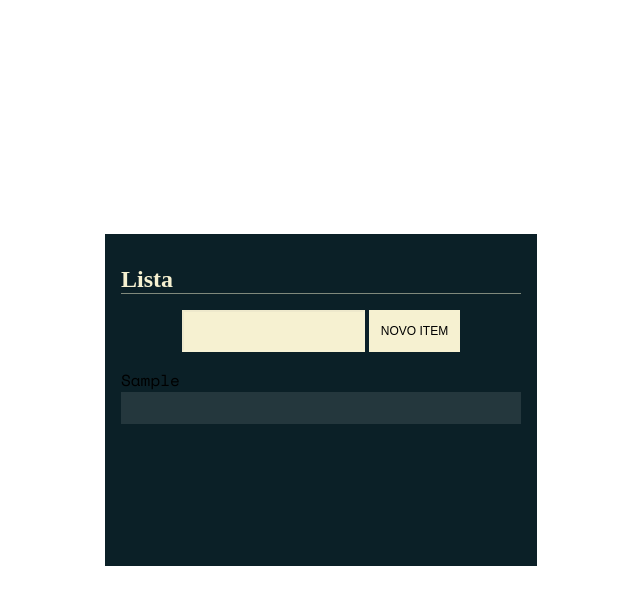
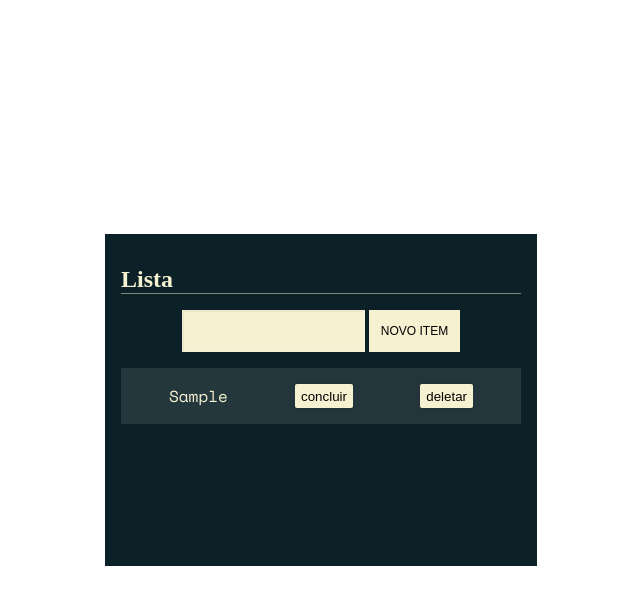
Before and after one commit to Farrush/ManipulandoAtributos, a plain HTML site: page exemplo-dom-inicio/index.html in a window 1280 px wide. Both pictures are taken after typing "Sample" into the empty fields and a click on the button "NOVO ITEM". Shown: the whole page, without its empty margins (319-959 px from the left). Drawn offline with nearby package versions, Linux system fonts and the light colour scheme; a web font is replaced by a local one.

Commit message:
First Commit

```diff
--- a/exemplo-dom-inicio/assets/js/script.js
+++ b/exemplo-dom-inicio/assets/js/script.js
@@ -1,24 +1,52 @@
+const criarTarefa = (evento) =>{
+    evento.preventDefault()
+    const lista = document.querySelector('[data-list]')
+
+    const input = document.querySelector('[data-form-input]')
+    const valor = input.value
+    const tarefa = document.createElement('li')
+
+    tarefa.classList.add('task')
+
+    const conteudo = `<p class="content">${valor}</p>`
+    tarefa.innerHTML = conteudo
+    lista.appendChild(tarefa)
+    input.value = " "
+
+    tarefa.appendChild(botao())
+    tarefa.appendChild(remover())
+}
+const botao = () =>{
+    const botaoConclui = document.createElement('button')
+    botaoConclui.classList.add('check-button')
+    botaoConclui.innerHTML = 'concluir'
+    botaoConclui.addEventListener('click', concluirTarefa)
+    return botaoConclui
+}
+
+const concluirTarefa = (evento) =>{
+
+    const botaoConclui = evento.target
+
+    const tarefaCompleta = botaoConclui.parentElement
+
+    tarefaCompleta.classList.toggle('done')
+}
+
+const remover = () =>{
+    const botaoDelete = document.createElement('button')
+    botaoDelete.classList.add('delete-button')
+    botaoDelete.innerHTML = 'deletar'
+    botaoDelete.addEventListener('click', removerTarefa)
+    return botaoDelete
+}
+const removerTarefa = (evento) => {
+    const botaoDelete = evento.target
+    const tarefaCompleta = botaoDelete.parentElement
+    tarefaCompleta.remove()
+    return botaoDelete
+}
 const novaTarefa = document.querySelector('[data-form-button]')
 
-const criarTarefa = (evento) =>{
-    evento.preventDefault()
-
-
-    const lista = document.querySelector('[data-list]')
-    const input = document.querySelector('[data-form-input]')
-    const valor = input.value
-
-    const tarefa = document.createElement('li')
-
-
-    const conteudo = `<p class="content">${valor}</p>`;
-
-    lista.innerHTML += conteudo
-    lista.appendChild(tarefa)
-    tarefa.classList.add('task')
-
-    input.value = ""
-
-}
 
 novaTarefa.addEventListener('click',(criarTarefa))
```
Also changed, not shown: exemplo-dom-inicio/index.html (+1 -0 lines).
